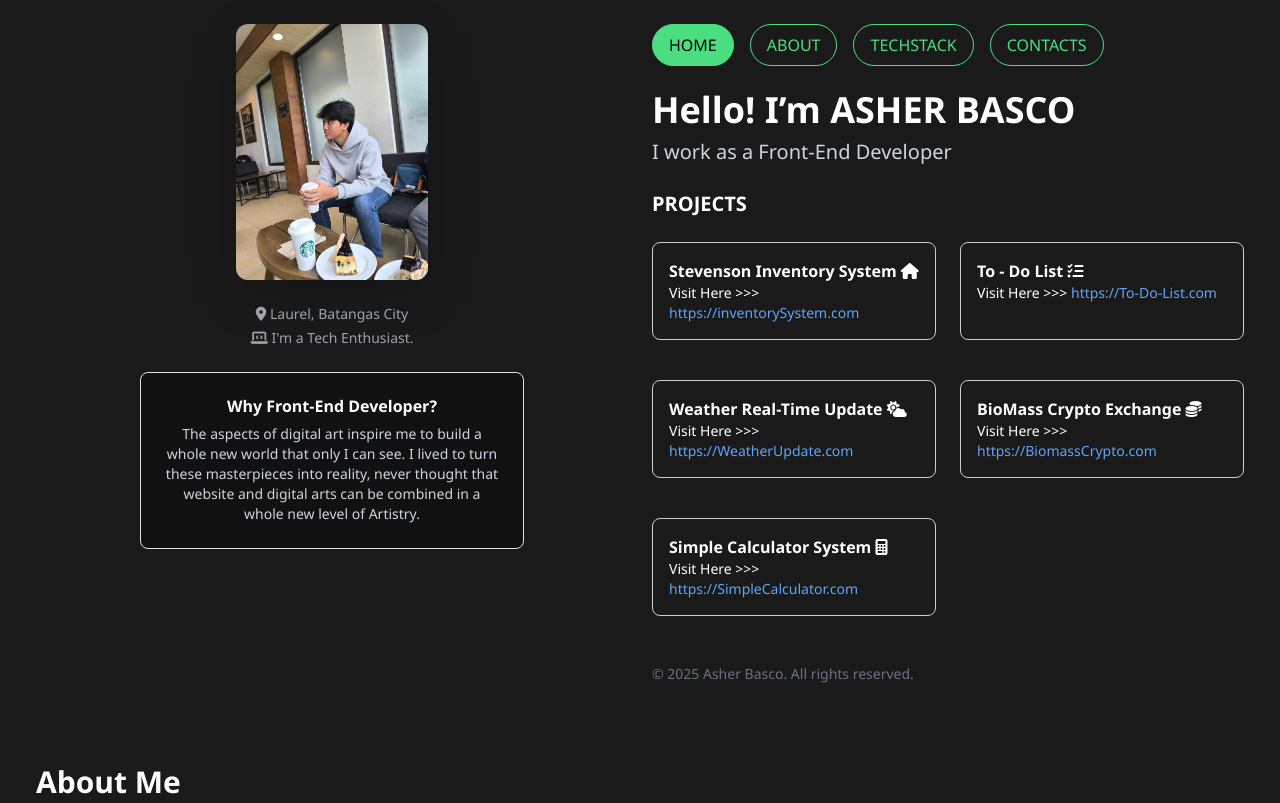
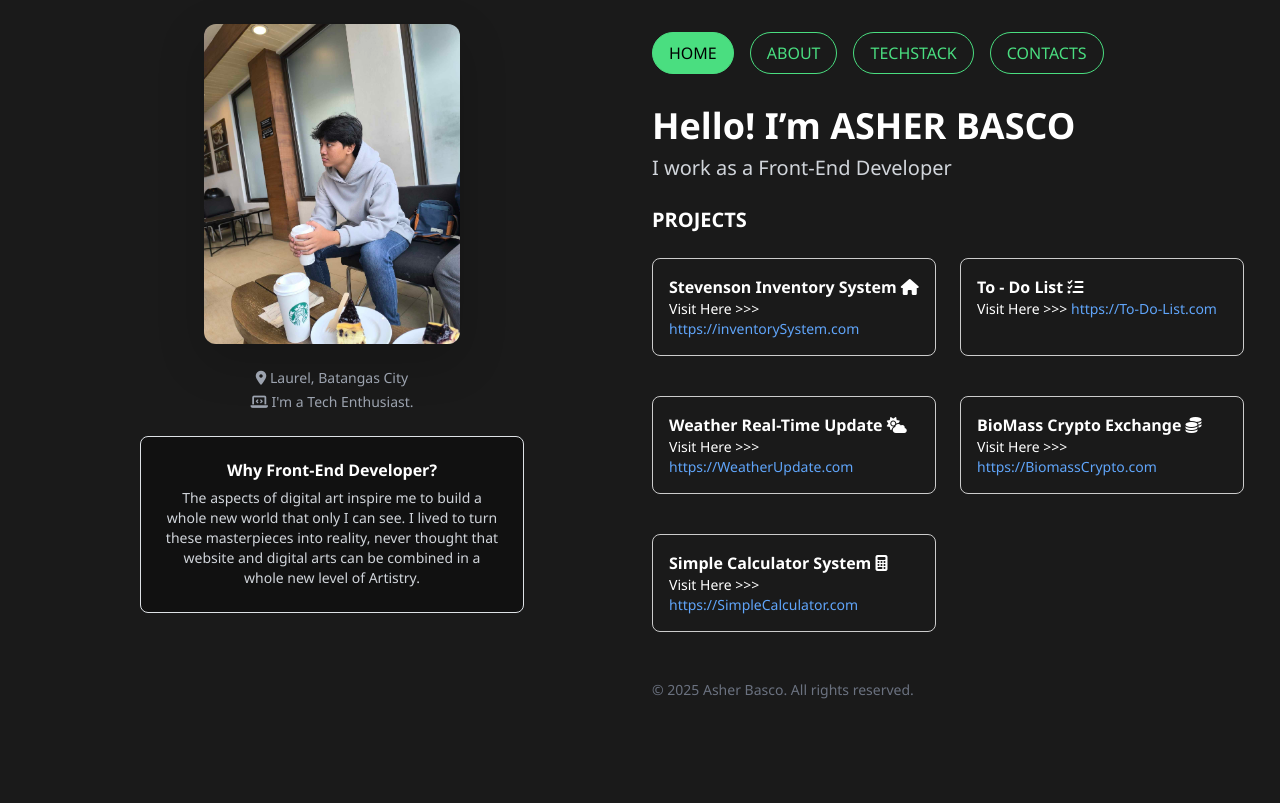
Before and after one commit to AsherDoesTechs/Portfolio, a plain HTML site: page index.html in a window 1280 px wide. Shown: the top 803 px of the page. Drawn offline with nearby package versions, Linux system fonts and the light colour scheme.

Commit message:
Fixing Layout

```diff
--- a/index.html
+++ b/index.html
@@ -13,15 +13,17 @@
   <!-- Font Awesome for icons (optional) -->
   <link rel="stylesheet" href="https://cdnjs.cloudflare.com/ajax/libs/font-awesome/6.5.0/css/all.min.css" />
   <link rel="stylesheet" href="style.css">
+  <script src="script.js"></script>
   <!-- Custom Styles -->
 </head>
+<div id="tsparticles" class="fixed top-0 left-0 w-full h-full -z-10"></div>
 <body class="px-4 py-6">
 
   <div class="container mx-auto grid lg:grid-cols-2 gap-6">
 
     <!-- Left Column (Profile Info) -->
     <div class="flex flex-col items-center text-center lg:text-left">
-      <img src="./img/Asher_Basco.jpg" alt="Asher Basco" class="rounded-xl w-48 h-49 object-cover mb-4 shadow-lg">
+      <img src="./img/Asher_Basco.jpg" alt="Asher Basco" class="rounded-xl w-64 h-80 object-cover mb-4 shadow-lg">
       <p class="text-sm text-gray-400 mb-1"><i class="fas fa-map-marker-alt"></i> Laurel, Batangas City</p>
       <p class="text-sm text-gray-400 mb-4"><i class="fas fa-laptop-code"></i> I'm a Tech Enthusiast.</p>
 
@@ -34,9 +36,9 @@
     </div>
 
     <!-- Right Column (Intro and Projects) -->
-    <div id="home">
+    <section id="home" class="min-h-screen flex flex-col">
       <!-- Navigation Buttons -->
-      <nav class="mb-4 flex flex-wrap gap-2" id="navbar">
+      <nav class="mb-4 flex flex-wrap gap-2 py-2 z-50 bg-[#1a1a1a]" id="navbar">
         <a href="#home" class="nav-btn active">HOME</a>
         <a href="#about" class="nav-btn">ABOUT</a>
         <a href="#techstack" class="nav-btn">TECHSTACK</a>
@@ -75,8 +77,9 @@
 
       <!-- Footer -->
       <p class="mt-8 text-sm text-gray-500">© 2025 Asher Basco. All rights reserved.</p>
-    </div>
+    </section>
   </div>
+
 
   <!-- ABOUT Section -->
   <section id="about" class="mt-20 text-white">
@@ -160,38 +163,8 @@
 
   <!-- Bootstrap JS -->
   <script src="https://cdn.jsdelivr.net/npm/bootstrap@5.3.3/dist/js/bootstrap.bundle.min.js"></script>
- <script>
-  document.addEventListener("DOMContentLoaded", () => {
-    const sections = document.querySelectorAll("section, #home");
-    const navLinks = document.querySelectorAll(".nav-btn");
-
-    // Highlight clicked nav link immediately
-    navLinks.forEach(link => {
-      link.addEventListener("click", () => {
-        navLinks.forEach(l => l.classList.remove("active"));
-        link.classList.add("active");
-      });
-    });
-
-    // Highlight based on scroll position
-    const observer = new IntersectionObserver(entries => {
-      entries.forEach(entry => {
-        if (entry.isIntersecting) {
-          navLinks.forEach(link => {
-            link.classList.remove("active");
-            if (link.getAttribute("href") === `#${entry.target.id}`) {
-              link.classList.add("active");
-            }
-          });
-        }
-      });
-    }, {
-      threshold: 0.5
-    });
-
-    sections.forEach(section => observer.observe(section));
-  });
-</script>
+  <!-- tsParticle Animated Background -->
+  <script src="https://cdn.jsdelivr.net/npm/tsparticles@3/tsparticles.bundle.min.js"></script>
 
 </body>
 </html>
--- a/script.js
+++ b/script.js
@@ -19,3 +19,37 @@ if (form) {
     form.reset();
   });
 }
+
+document.addEventListener("DOMContentLoaded", () => {
+  const sections = document.querySelectorAll("section, #home");
+  const navLinks = document.querySelectorAll(".nav-btn");
+
+  // Highlight clicked nav link immediately
+  navLinks.forEach((link) => {
+    link.addEventListener("click", () => {
+      navLinks.forEach((l) => l.classList.remove("active"));
+      link.classList.add("active");
+    });
+  });
+
+  // Highlight based on scroll position
+  const observer = new IntersectionObserver(
+    (entries) => {
+      entries.forEach((entry) => {
+        if (entry.isIntersecting) {
+          navLinks.forEach((link) => {
+            link.classList.remove("active");
+            if (link.getAttribute("href") === `#${entry.target.id}`) {
+              link.classList.add("active");
+            }
+          });
+        }
+      });
+    },
+    {
+      threshold: 0.5,
+    }
+  );
+
+  sections.forEach((section) => observer.observe(section));
+});
```
